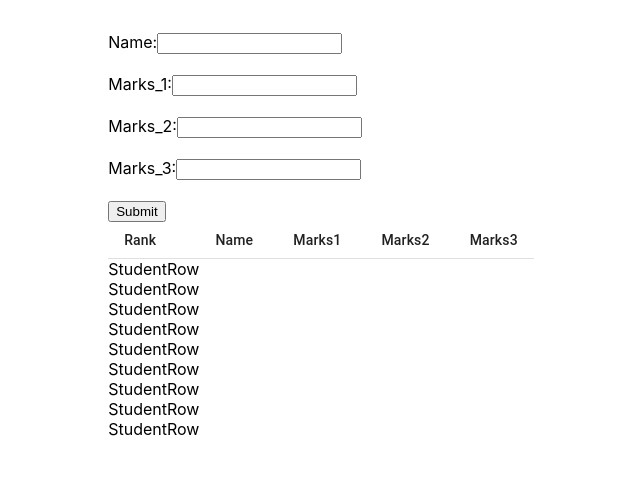
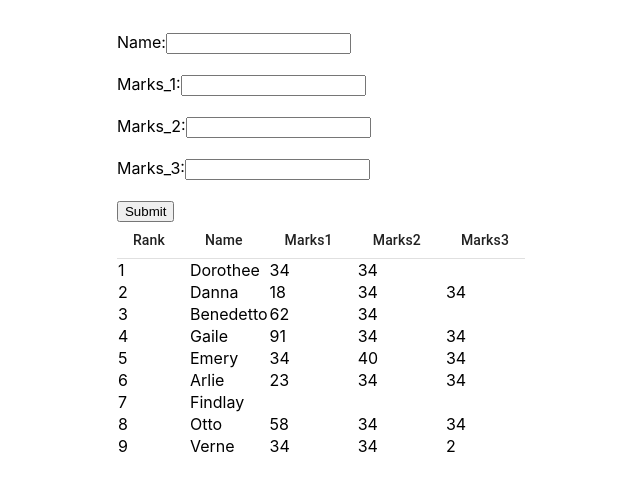
Before and after one commit to PavanButke/sapwoodV, a React (Create React App) app: page / in a window 1280 px wide. Shown: the top 490 px of the page, without its empty margins (319-959 px from the left). Built offline with nearby package versions, Linux system fonts and the light colour scheme.

Commit message:
added server.js

```diff
--- a/src/components/StudentRow.jsx
+++ b/src/components/StudentRow.jsx
@@ -1,9 +1,29 @@
-import React from 'react'
+import React from 'react';
+import PropTypes from 'prop-types';
 
-function StudentRow() {
-  return (
-    <div>StudentRow</div>
-  )
+class StudentRow extends React.Component {
+  constructor(props) {
+    super(props);
+    this.state = {};
+  }
+  render() {
+    const { student, rank, sort } = this.props
+    return (
+
+        <tr>
+        <td >{sort ? rank+1 : ''}</td>
+        <td a>{student.name}</td>
+        <td>{student.marks1}</td>
+        <td>{student.marks2}</td>
+        <td>{student.marks3}</td>
+      </tr>
+
+    );
+  }
 }
 
-export default StudentRow
+StudentRow.propTypes = {
+  student: PropTypes.object.isRequired
+};
+
+export default StudentRow;
```
